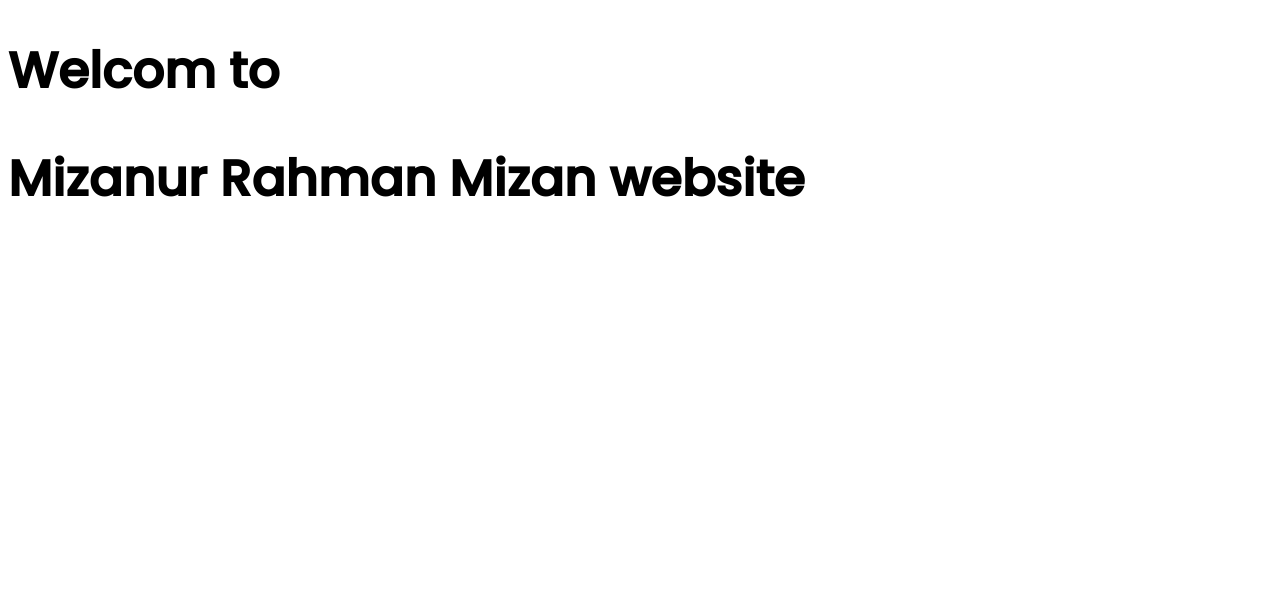
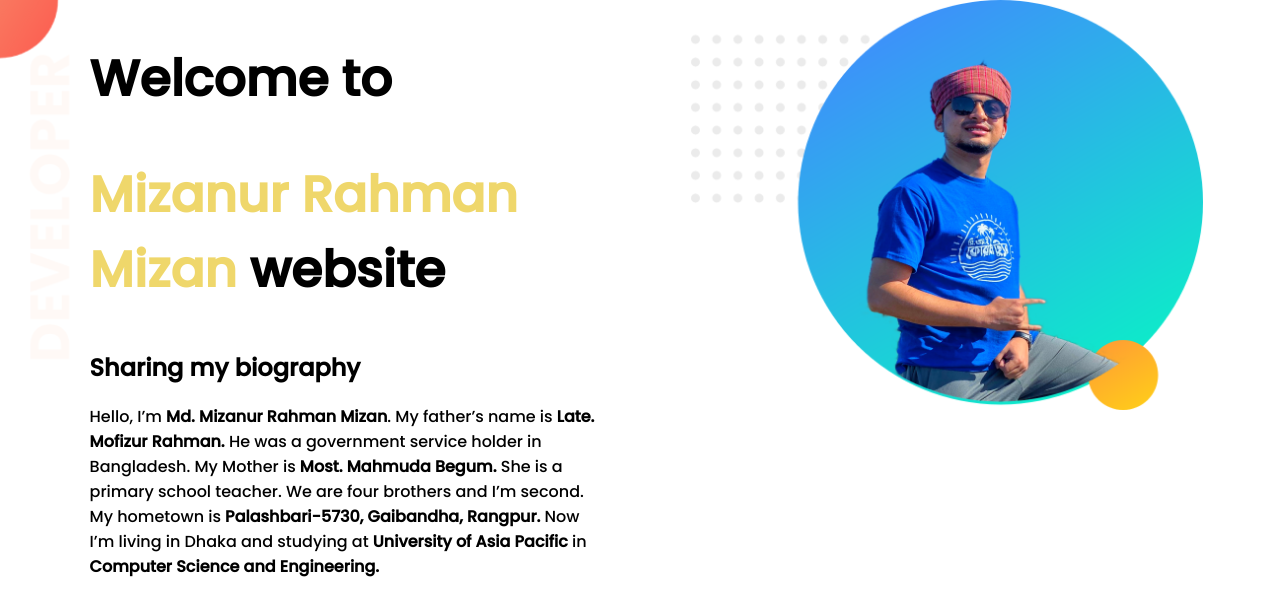
Before and after one commit to Mizan-UAP/webfirst, a plain HTML site: page index.html in a window 1280 px wide. Drawn offline with Linux system fonts and the light colour scheme.

Commit message:
first section done

```diff
--- a/index.html
+++ b/index.html
@@ -1,5 +1,6 @@
 <!DOCTYPE html>
 <html lang="en">
+
 <head>
     <meta charset="UTF-8">
     <meta name="viewport" content="width=device-width, initial-scale=1.0">
@@ -7,9 +8,34 @@
     <link href="https://fonts.googleapis.com/css2?family=Poppins:wght@500&display=swap" rel="stylesheet">
     <link rel="stylesheet" href="style.css">
 </head>
+
 <body>
-    <h1>Welcom to</h1>
-    <h1><span>Mizanur Rahman Mizan</span> website</h1>
+    <section class="banner">
+        <div class="half-width">
+            <h1>Welcome to</h1>
+            <h1><span class="name-colour">Mizanur Rahman Mizan</span> website</h1>
+
+            <h2>Sharing my biography</h2>
+            <p>
+            <p>Hello, I’m <strong> Md. Mizanur Rahman Mizan</strong>. My father’s name is <strong>Late. Mofizur
+                    Rahman.</strong> He was a government service
+                holder in Bangladesh. My Mother is <strong>Most. Mahmuda Begum.</strong> She is a primary school
+                teacher. We
+                are four
+                brothers and I’m second. My hometown is <strong>Palashbari-5730, Gaibandha, Rangpur.</strong> Now I’m
+                living
+                in Dhaka and
+                studying at <strong>University of Asia Pacific</strong> in <strong>Computer Science and
+                    Engineering.</strong></p>
+            </p>
+        </div>
+
+        <div class="half-width">
+            <img src="images/one.png" alt="first photo">
+        </div>
+
+    </section>
 
 </body>
+
 </html>
--- a/style.css
+++ b/style.css
@@ -1,6 +1,26 @@
 body{
+    margin: 0px;
     font-family: 'Poppins', sans-serif;
 }
 h1{
     font-size: 50px;
 }
+.name-colour{
+    color: rgba(231, 196, 39, 0.685);
+}
+.half-width{
+    width: 40%;
+    float: left;
+    margin-left: 5%;
+    padding-left: 2%;
+}
+.half-width img{
+    width: 100%;
+}
+.banner{
+    background-image: url("images/top-banner.png");
+    background-repeat: no-repeat;
+}
+section{
+    height: 500px;
+}
```
Also changed, not shown: images/one.png (added), images/top-banner.png (added).
